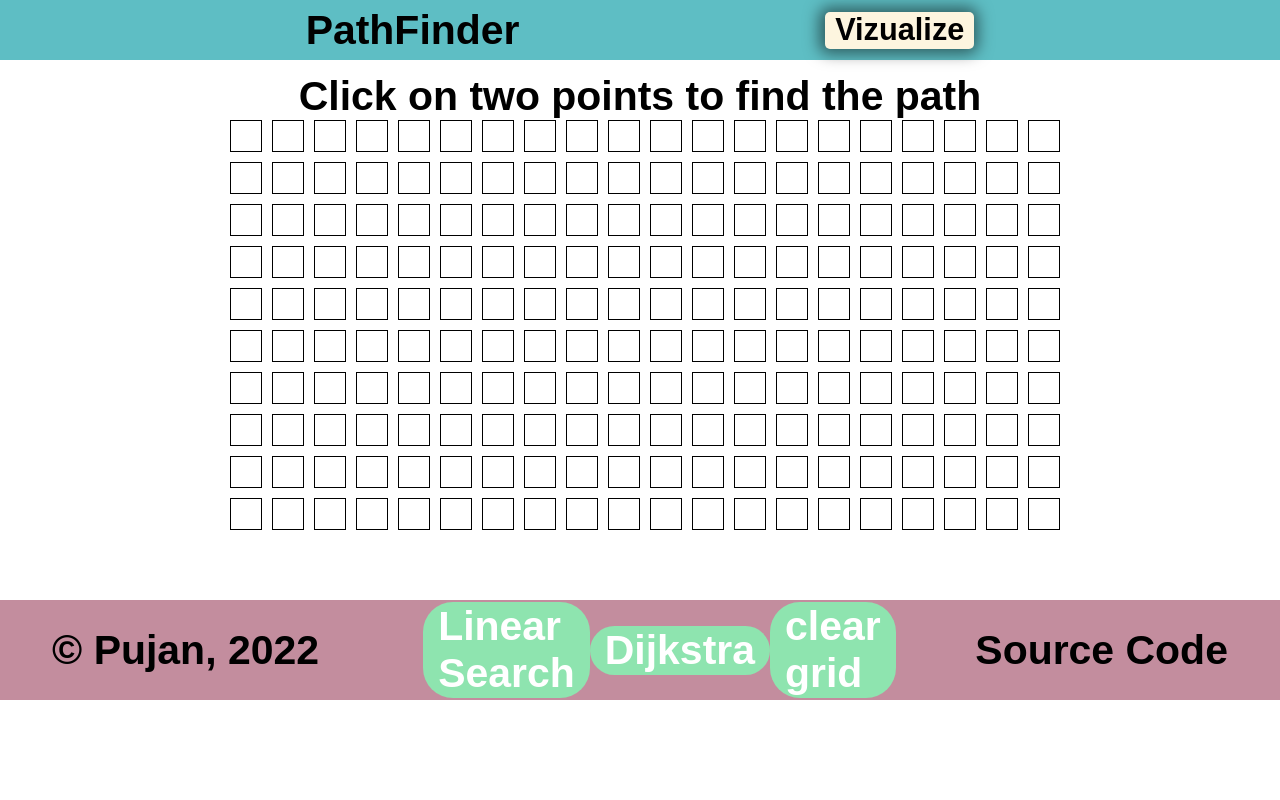
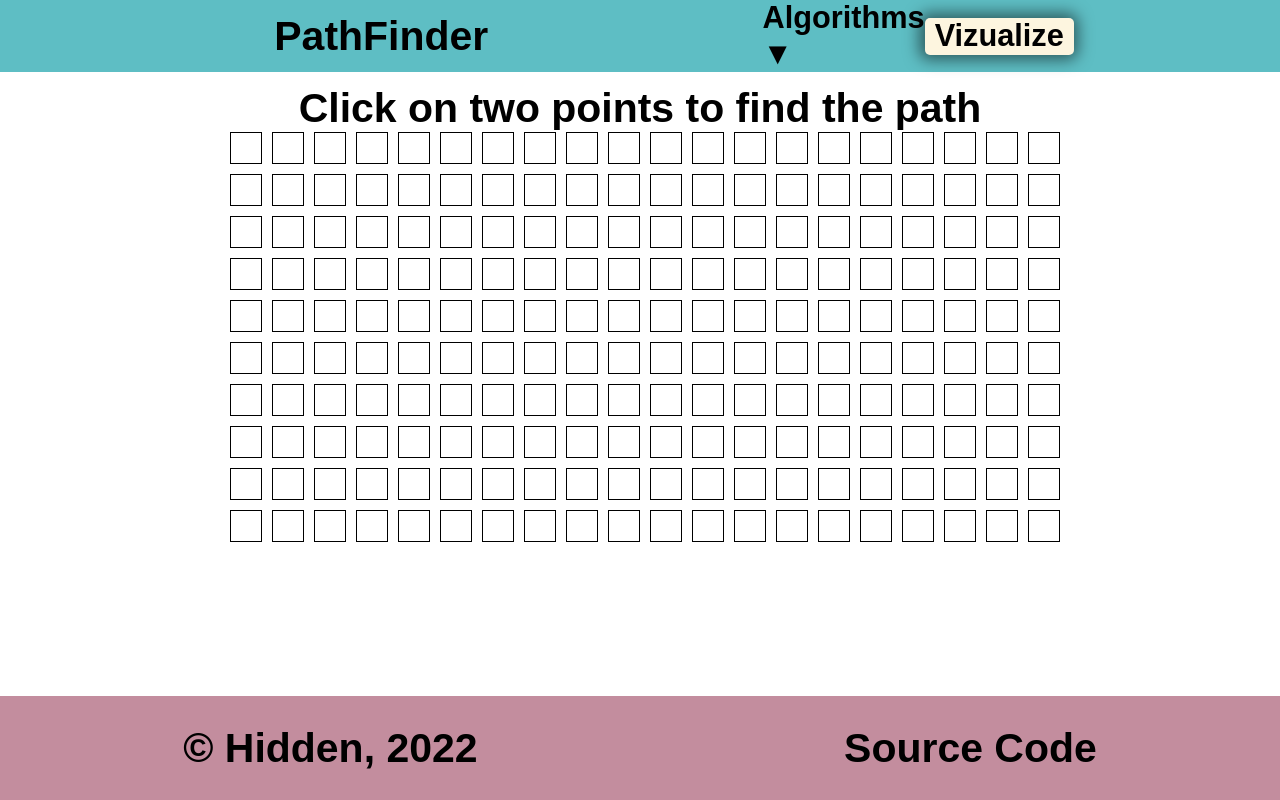
Before and after one commit to pewjan/pathfinding-visualizer, a React (Create React App) app: page / in a window 1280 px wide. Built offline with nearby package versions, Linux system fonts and the light colour scheme; a web font is replaced by a local one.

Commit message:
fixed resonsiveness

```diff
--- a/src/App.css
+++ b/src/App.css
@@ -21,8 +21,8 @@
   justify-content: space-evenly;
   background-color: #5ebec4;
   color: black;
-  height: 60px;
-  width: 100%;
+  height: 9vh;
+  width: 100vw;
 }
 
 li {
@@ -49,7 +49,7 @@ li:hover {
   display: flex;
   flex-direction: column;
   align-items: center;
-  height:540px;
+  height: 78vh;
 }
 
 .main > h1 {
@@ -58,12 +58,11 @@ li:hover {
 .grid {
   display: flex;
   flex-direction: column;
-  width: 100%;
+  width: 100vw;
   justify-content: center;
   align-items: center;
 }
 .grid > div {
-  width: 60%;
   display: flex;
   flex-direction: row;
   justify-content: center;
@@ -88,41 +87,48 @@ li:hover {
   padding: 20px;
 }
 
-.footer{
-  width:100%;
-  display:flex;
+.footer {
+  width: 100vw;
+  display: flex;
   justify-content: center;
   align-items: center;
-  background-color: #C38D9E;
-  height:100px;
+  background-color: #c38d9e;
+  height: 13vh;
 }
-.items{
-  width:100%;
-  display:flex;
+.items {
+  width: 100vw;
+  display: flex;
   flex-direction: row;
   justify-content: space-around;
   align-items: center;
 }
 
-.items > h1:hover{
-  color:red;
-  cursor:pointer;
+.items > h1:hover {
+  color: red;
+  cursor: pointer;
 }
-.options{
-  display:flex;
+.rightRow {
+  width: 9.5rem;
+  display: flex;
   flex-direction: row;
   justify-content: space-between;
   align-items: center;
-  width:35%;
 }
-.options > h1{
-  color:white;
-  padding:1px 15px;
+.options {
+  display: flex;
+  flex-direction: row;
+  justify-content: space-around;
+  align-items: center;
+  width: 35%;
+}
+.options > h1 {
+  color: white;
+  padding: 1px 15px;
   background-color: #8ee4af;
-  border-radius:30px;
+  border-radius: 30px;
 }
 
-.options >h1:hover{
-  background-color:#05386B;
-  cursor:pointer;
+.options > h1:hover {
+  background-color: #05386b;
+  cursor: pointer;
 }
--- a/src/App.js
+++ b/src/App.js
@@ -1,6 +1,13 @@
 import "./App.css";
+import { useState } from "react";
 
 function App() {
+  const [openedAlgo, setOpenedAlgo] = useState(false);
+  const handleMenu = (e) => {
+    if (e.target.innerHTML === "Algorithms ▼") {
+      setOpenedAlgo(!openedAlgo);
+    }
+  };
   const gridArr = [];
   const displayGrid = () => {
     for (let row = 0; row < 10; row++) {
@@ -16,6 +23,13 @@ function App() {
       <nav className="navbar">
         <h1 className="logo">PathFinder</h1>
         <ul className="rightRow">
+          <li
+            onClick={(e) => {
+              handleMenu(e);
+            }}
+          >
+            Algorithms ▼
+          </li>
           <li className="vizualizebtn">Vizualize</li>
         </ul>
       </nav>
@@ -35,14 +49,9 @@ function App() {
       </div>
       <footer className="footer">
         <div className="items">
-          <h1>© Pujan, 2022</h1>
-          <div className="options">
-            <h1>Linear Search</h1>
-            <h1>Dijkstra</h1>
-            <h1>clear grid</h1>
-          </div>
+          <h1>© Hidden, 2022</h1>
+
           <h1>Source Code</h1>
-
         </div>
       </footer>
     </div>
```
